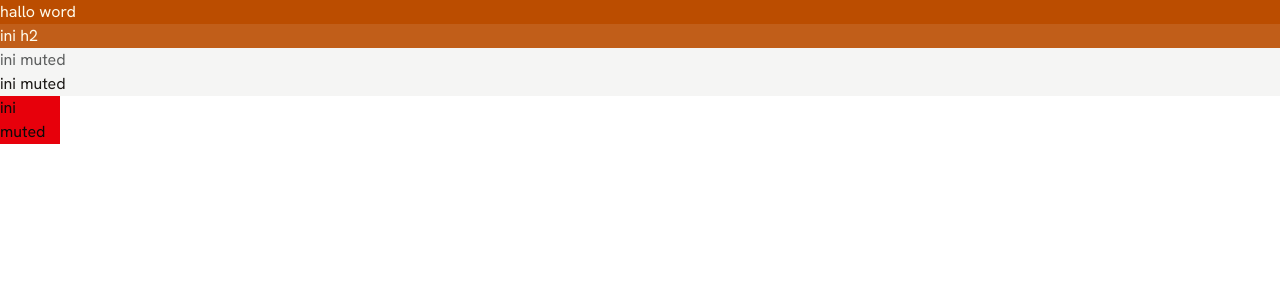
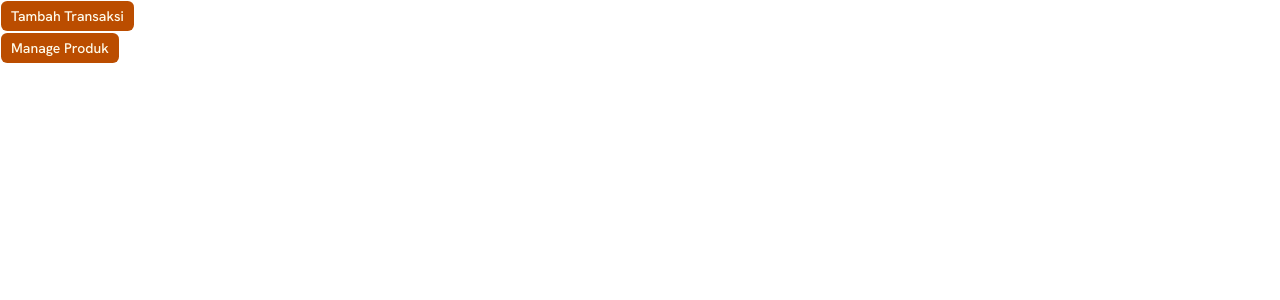
Before and after one commit to MuhamadAndris/ezcore-next-supabase, a Next.js app: page / in a window 1280 px wide. Shown: the top 300 px of the page. Built offline with nearby package versions, Linux system fonts and the light colour scheme.

Commit message:
tambah navigasi ke halaman - manage produk - create order

```diff
--- a/app/page.tsx
+++ b/app/page.tsx
@@ -1,11 +1,16 @@
+import { Button } from "@/components/ui/button";
+import Link from "next/link";
+
 export default function Dashboard() {
   return (
     <>
-      <h1 className="text-primary-foreground bg-primary">hallo word</h1>
-      <h2 className="text-primary-foreground bg-primary/90">ini h2</h2>
-      <h2 className="text-muted-foreground bg-muted">ini muted</h2>
-      <h2 className="text-accent-foreground bg-accent">ini muted</h2>
-      <h2 className="text-shadow-destructive bg-destructive w-15">ini muted</h2>
+        <Link href="orders/new">
+          <Button>Tambah Transaksi</Button>
+        </Link>
+
+        <Link href="products">
+          <Button>Manage Produk</Button>
+        </Link>
     </>
   )
 }
```
